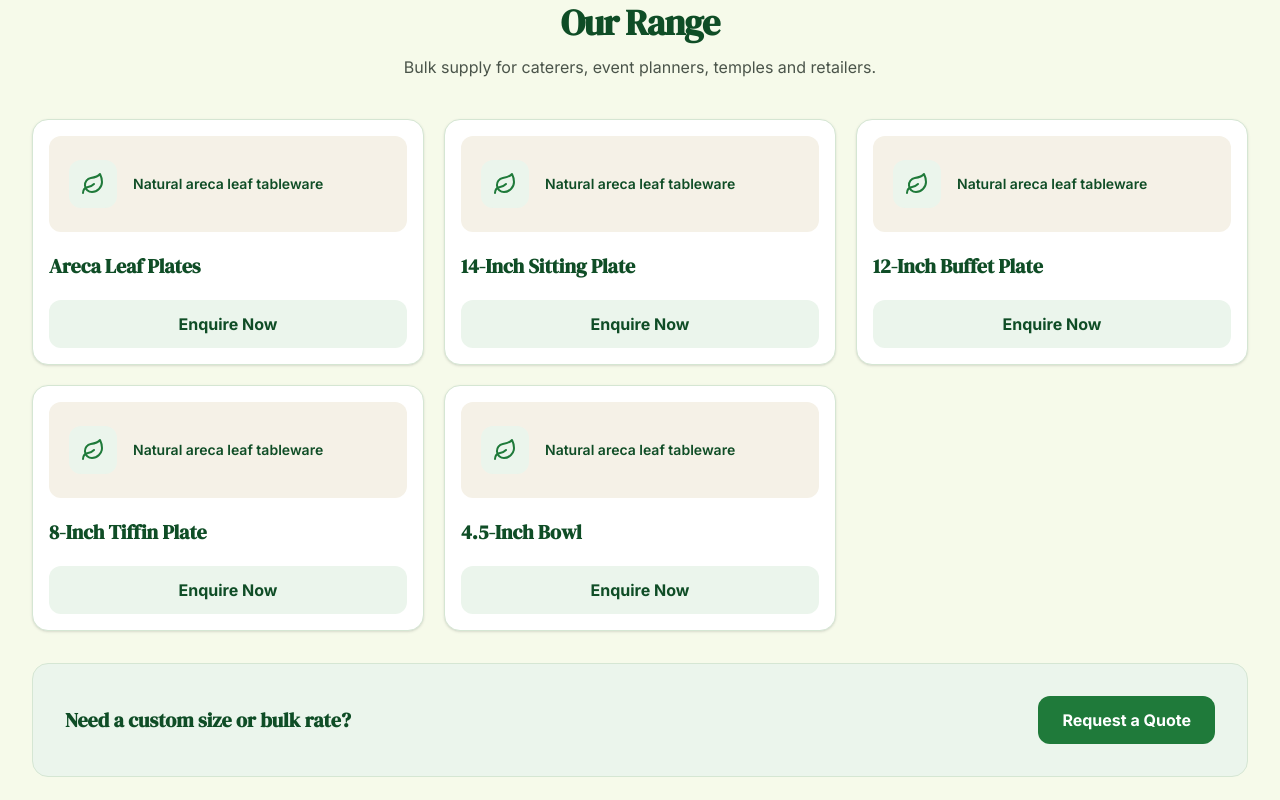
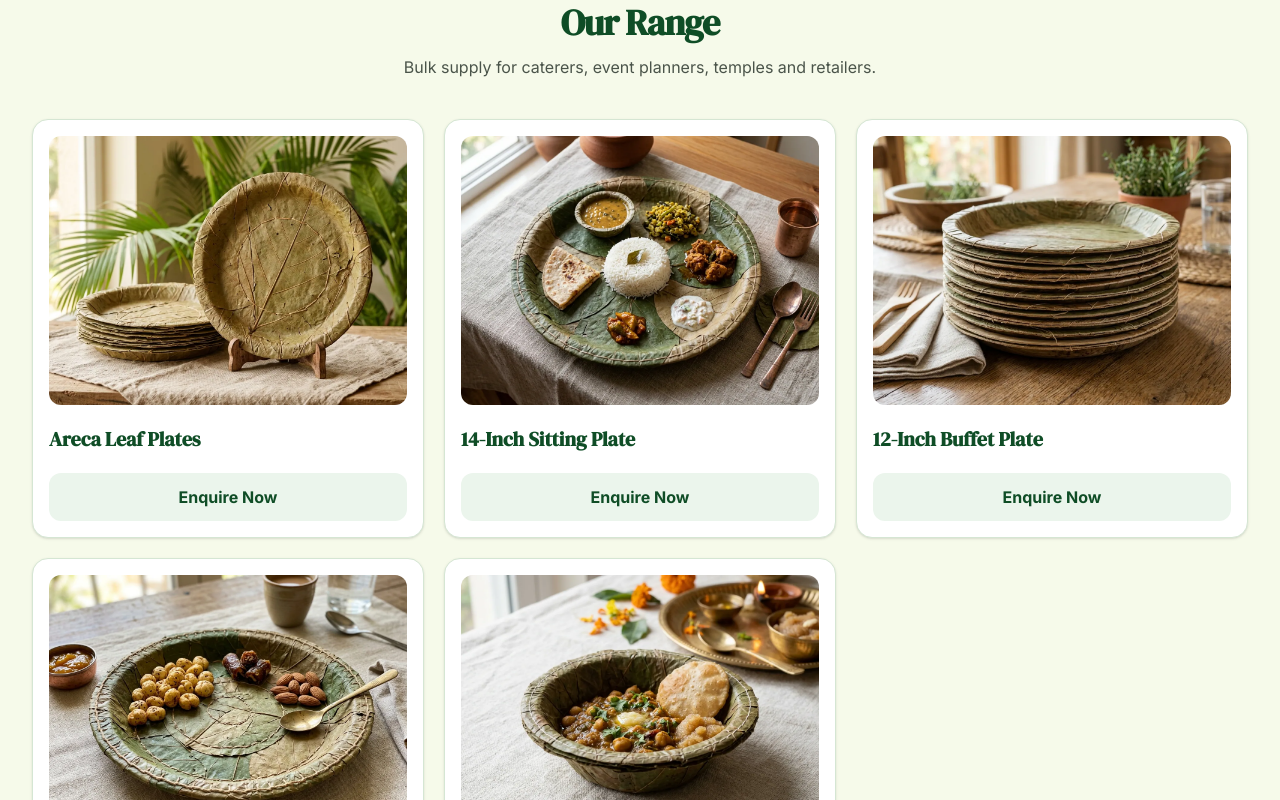
Before and after one commit to syedsz-1519/svm-traders-, a React (Vite) app: page / in a window 1280 px wide. Shown: the part 820-1620 px from the top of the page. Built offline with nearby package versions, Linux system fonts and the light colour scheme.

Commit message:
fix: update image handling in HomePage component and clarify image usage in README

```diff
--- a/src/pages/HomePage.tsx
+++ b/src/pages/HomePage.tsx
@@ -91,11 +91,14 @@ export const HomePage: React.FC<HomePageProps> = ({ setActivePage, openEnquiryMo
       <div className="mt-10 grid grid-cols-1 gap-5 sm:grid-cols-2 lg:grid-cols-3">
         {PRODUCTS.map((product) => (
           <article key={product.id} className="card-hover flex h-full flex-col overflow-hidden rounded-2xl border border-[#D5E6D3] bg-white p-4 shadow-sm dark:border-[#224e2f] dark:bg-[#13271A]">
-            <div className="flex min-h-24 items-center gap-4 rounded-xl bg-[#F5F1E7] p-5 dark:bg-[#183622]">
-              <span className="flex h-12 w-12 shrink-0 items-center justify-center rounded-xl bg-[#EBF5EC] text-[#1F7A3A] dark:bg-[#1a3824] dark:text-[#52d274]">
-                <Leaf aria-hidden="true" className="h-6 w-6" />
-              </span>
-              <p className="text-sm font-semibold text-[#0F4D26] dark:text-[#d7f9dc]">Natural areca leaf tableware</p>
+            <div className="aspect-[4/3] overflow-hidden rounded-xl bg-[#F5F1E7] dark:bg-[#183622]">
+              <ProductImage
+                src={product.image}
+                alt={product.imageAlt}
+                width={product.width}
+                height={product.height}
+                className="h-full w-full object-cover"
+              />
             </div>
             <h3 className="mt-5 font-serif-brand text-xl font-bold text-[#0F4D26] dark:text-[#d7f9dc]">
               {product.name}
```
Also changed, not shown: 1 other file (tests, documents, lock files or other folders).
